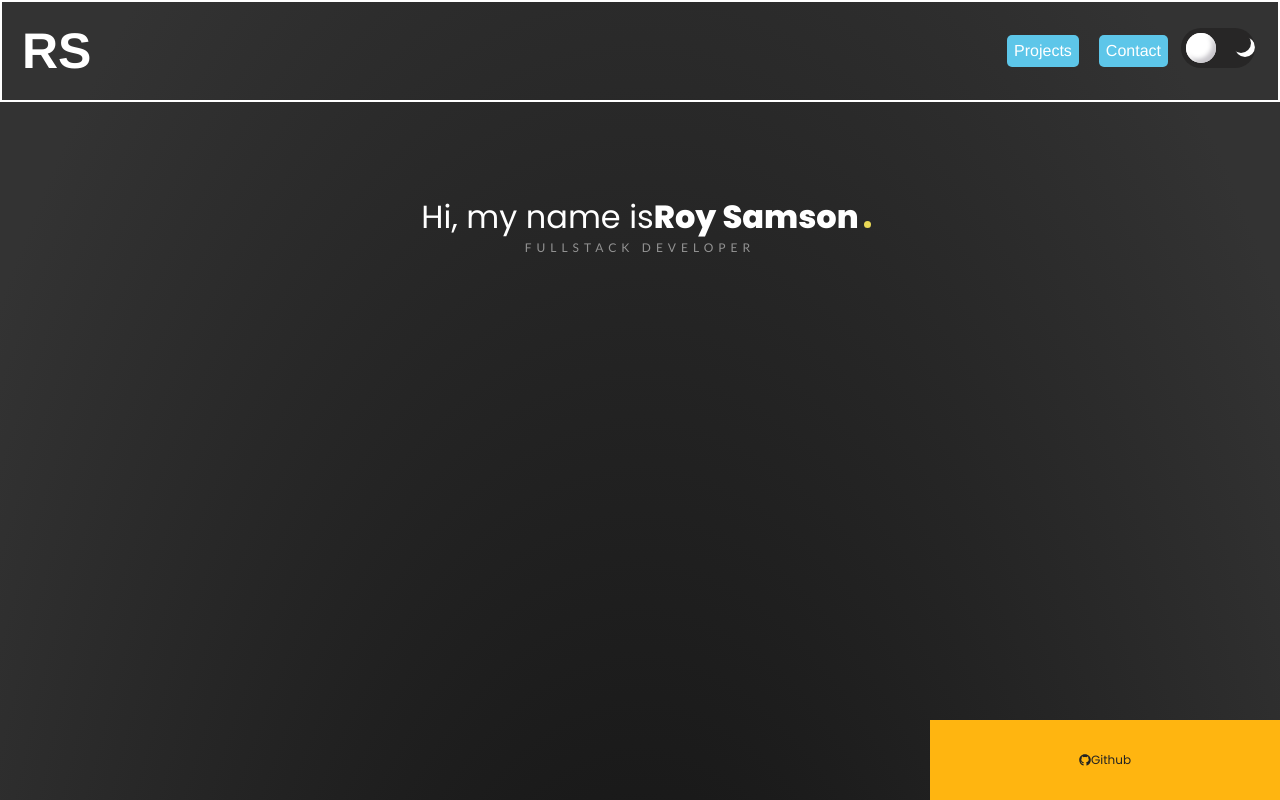
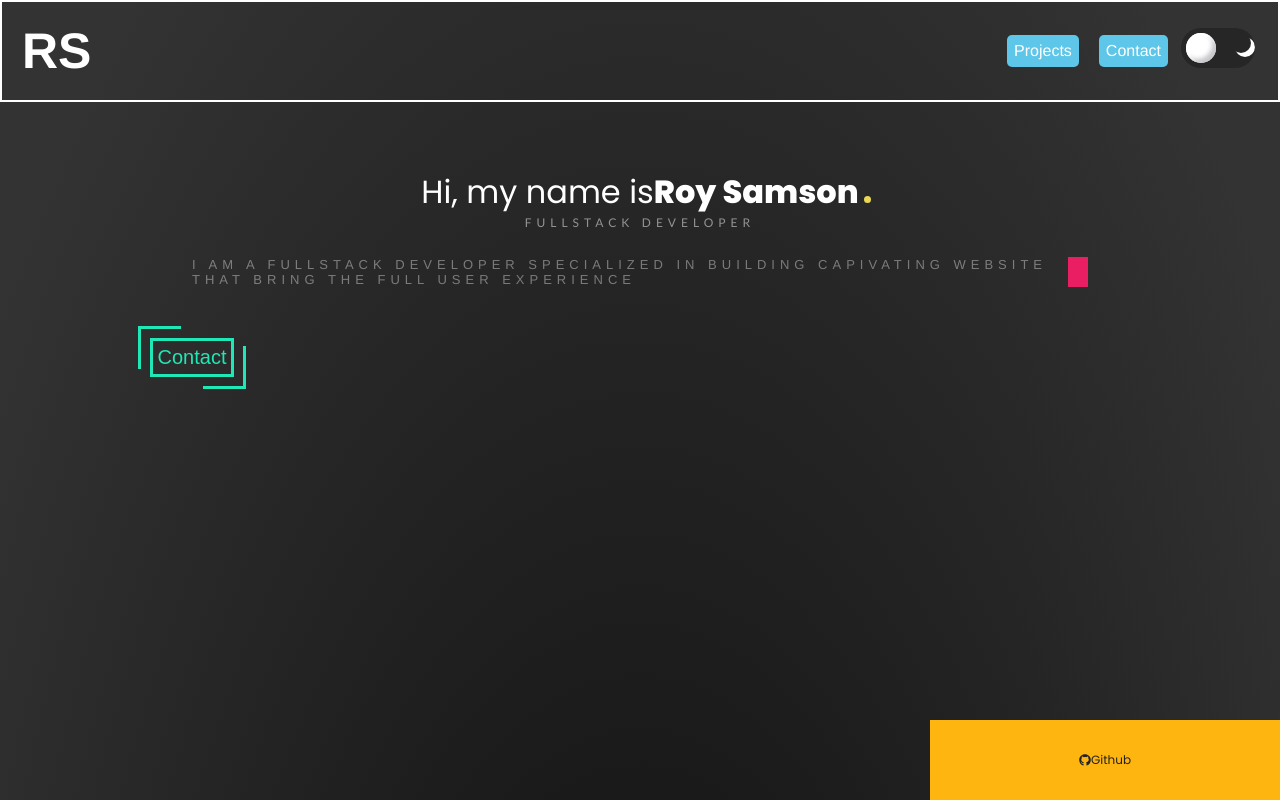
Before and after one commit to RoySamson-stack/final, a React (Create React App) app: page / in a window 1280 px wide. Shown: the top 800 px of the page. Built offline with nearby package versions, Linux system fonts and the light colour scheme.

Commit message:
adding the contact button to the intro part of the main section

```diff
--- a/src/components/main.js
+++ b/src/components/main.js
@@ -22,9 +22,17 @@ function Main() {
             <div className="block"></div>
             <p>Fullstack Developer</p>
           </div>
+          <div className="introduction">
+            <div className="block"></div>
+            <p>I am a Fullstack developer specialized in building capivating website that bring the full user experience</p>
+
+          </div>
+
         </div>
-        <div classNameName="description">
-
+        <div className="btn-group">
+        <button className="btn">
+          Contact
+        </button>
         </div>
       </div>
       <a href="https://github.com/RoySamson-stack/" target="_blank" rel="noreferrer" >
--- a/src/components/main.scss
+++ b/src/components/main.scss
@@ -2,7 +2,7 @@
 
 
 .container {
-  // // width: 100%;
+  // width: 100%;
   height: 100vh;
   // // background: #232323;
 
@@ -107,6 +107,37 @@
          font-weight: 400;
         font-family: 'Lato';
         font-size: 12px;
+        text-transform: uppercase;
+        letter-spacing: 5px;
+      }
+    }
+
+    .introduction {
+      width: 70%;
+      position: relative;
+      display: flex;
+      align-items: center;
+      justify-content: center;
+      height: 30px;
+      margin-top: 20px;
+
+      .block {
+        width: 0%;
+        height: inherit;
+        background: #e91e63;
+        position: absolute;
+        animation: secBlock 2s cubic-bezier(.1, .1, .9, .98) forwards;
+        animation-delay: 4s;
+        display: flex;
+      }
+
+      p {
+        animation: secFadeIn 2s forwards;
+        animation-delay: 5s;
+        opacity: 0;
+        //  font-weight: 400;
+        // font-family: 'Lato';
+        font-size: 13px;
         text-transform: uppercase;
         letter-spacing: 5px;
       }
--- a/src/index.css
+++ b/src/index.css
@@ -102,70 +102,48 @@ body{
   width: 100%;
   height: 100%;
 }
-.name{
-  font-size: 50px;
-  font-weight: bold;
+.btn-group{
+  display: flex;
+  justify-content: center;
+  align-items: center;
+  flex-direction: column;
+  width: 30%;
+  height: 0%;
 }
-.role{
-  font-size: 20px;
+.btn{
+ margin-top: 10px;
+text-decoration: none;
+font-size: 20px;
+padding: 5px;
+background: transparent;
+color: #1fe8b6;
+border:3px solid #1fe8b6;
+position: relative;
 }
-.name{
-  animation: glitch 1s linear infinite;
+.btn::before,
+.btn::after
+{
+content: "";
+position: absolute;
+width: 40px;
+height: 40px;
+border: inherit;
+transition: all 0.5s;
 }
-
-@keyframes glitch{
-  2%,64%{
-    transform: translate(2px,0) skew(0deg);
-  }
-  4%,60%{
-    transform: translate(-2px,0) skew(0deg);
-  }
-  62%{
-    transform: translate(0,0) skew(5deg);
-  }
+.btn::before{
+  top: -15px;
+  left: -15px;border-width: 3px 0 0 3px;
 }
-
-.name:before,
-.name:after{
-  content: attr(title);
-  position: absolute;
-  left: 0;
+.btn::after{
+  bottom: -15px;
+  right: -15px;
+  border-width: 0 3px 3px 0;
 }
-
-.name:before{
-  animation: glitchTop 1s linear infinite;
-  clip-path: polygon(0 0, 100% 0, 100% 33%, 0 33%);
-  -webkit-clip-path: polygon(0 0, 100% 0, 100% 33%, 0 33%);
-}
-
-@keyframes glitchTop{
-  2%,64%{
-    transform: translate(2px,-2px);
-  }
-  4%,60%{
-    transform: translate(-2px,2px);
-  }
-  62%{
-    transform: translate(13px,-1px) skew(-13deg);
-  }
-}
-
-.name:after{
-  animation: glitchBotom 1.5s linear infinite;
-  clip-path: polygon(0 67%, 100% 67%, 100% 100%, 0 100%);
-  -webkit-clip-path: polygon(0 67%, 100% 67%, 100% 100%, 0 100%);
-}
-
-@keyframes glitchBotom{
-  2%,64%{
-    transform: translate(-2px,0);
-  }
-  4%,60%{
-    transform: translate(-2px,0);
-  }
-  62%{
-    transform: translate(-22px,5px) skew(21deg);
-  }
+.btn:hover::before,
+.btn:hover::after
+{
+  width: calc(100% + 27px);
+  height: calc(100% + 27px);
 }
 .github-icon{
   margin: 10px;
@@ -211,7 +189,8 @@ transition: transform .75s;
 }
 .card-details:hover .project-img{
   transform:scale(1.15);
-}.about h1{
+}
+.about h1{
   display: flex;
   justify-content: center;
   align-items: center;
@@ -232,13 +211,15 @@ transition: transform .75s;
 .about-content p{
   line-height: 1.5;
   display: flex;
-flex-direction: column;
-justify-content: center;
+  justify-content: center;
+  align-items: center;
+  flex-direction: column;
 }
 .lang-list{
   display:grid;
   grid-template-columns: 1fr 1fr;
   justify-content: center;
+  gap: 3rem;
 }
 
 .profile-pic{
```
